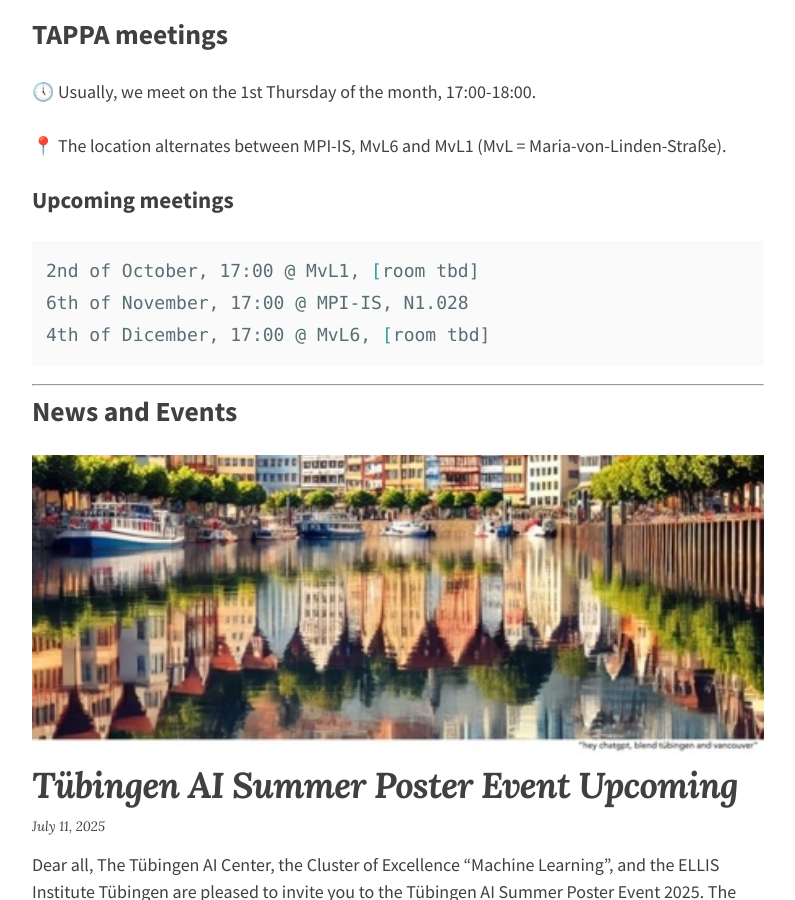
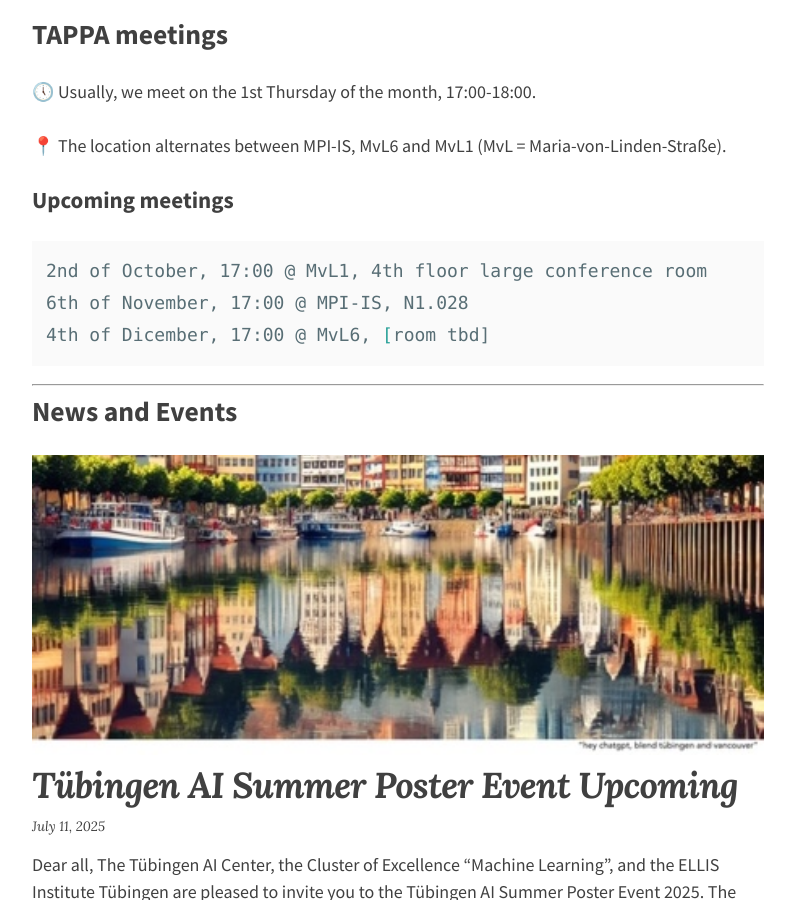
Before and after one commit to tappa-org/tappa-org.github.io, a Jekyll site: the page built from index.md, in a window 1280 px wide and 900 px high, scrolled down 1159 px. Shown: the whole window, without its empty margins (242-1037 px from the left). Built offline with Jekyll 4.4.1, drawn with Linux system fonts in a browser that asks for light colours; nearby versions of some CDN libraries; emoji names are drawn with the system emoji font.

Commit message:
meeting room Oct updated

```diff
--- a/index.md
+++ b/index.md
@@ -28,7 +28,7 @@ the Tübingen AI ecosystem by addressing common concerns, organizing events, and
 
 ### Upcoming meetings
 {% highlight bash%}
-2nd of October, 17:00 @ MvL1, [room tbd]
+2nd of October, 17:00 @ MvL1, 4th floor large conference room
 6th of November, 17:00 @ MPI-IS, N1.028
 4th of Dicember, 17:00 @ MvL6, [room tbd]
 {% endhighlight %}
```
